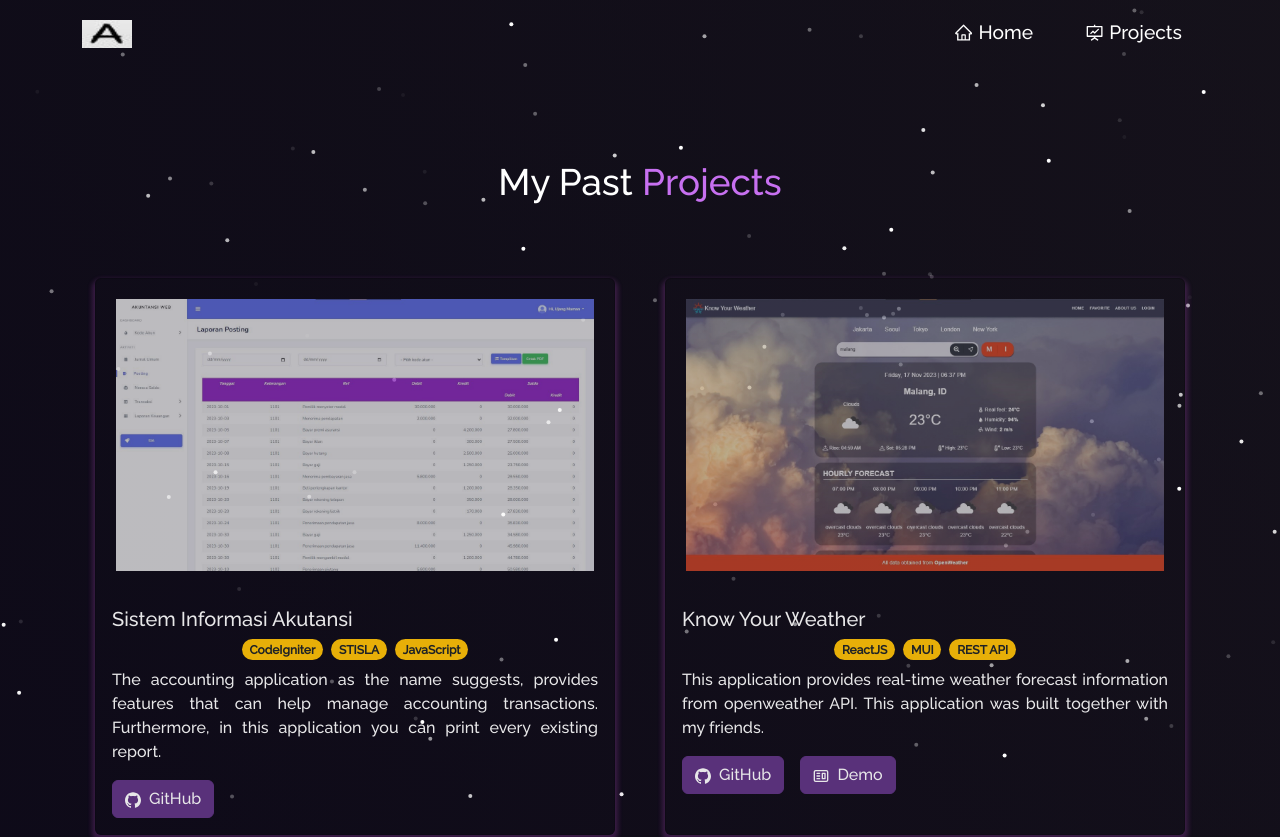
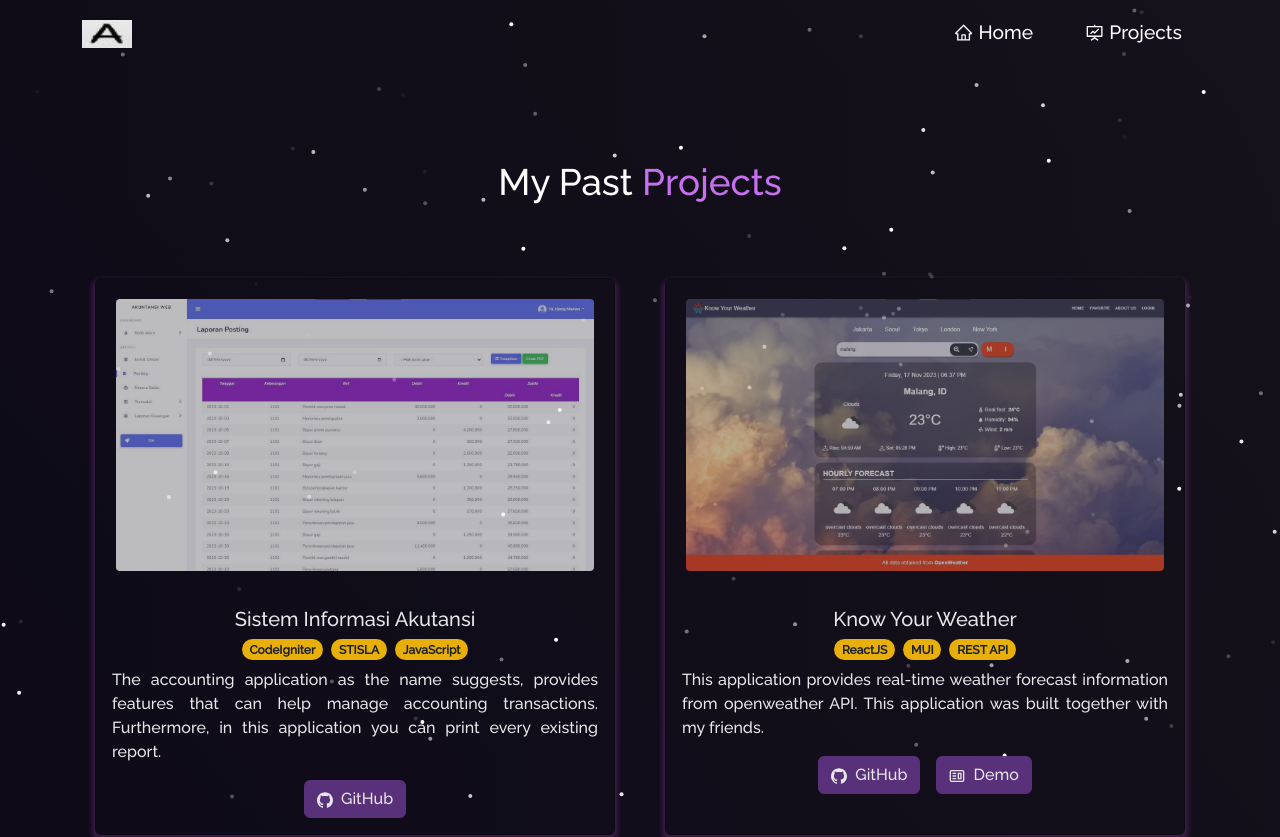
Before and after one commit to andiparis/portfolio--reactjs, a React (Vite) app: page /projects in a window 1280 px wide. Shown: the top 837 px of the page. Built offline with nearby package versions, Linux system fonts and the light colour scheme.

Commit message:
Update the styles

```diff
--- a/src/styles/styles.css
+++ b/src/styles/styles.css
@@ -89,7 +89,7 @@ button:focus {
   background-color: #1b1a2ea9 !important;
   transition: all 0.3s ease-out 0s !important;
   box-shadow: 0px 10px 10px 0px rgba(9, 5, 29, 0.171) !important;
-  /* backdrop-filter: blur(15px) !important; */
+  backdrop-filter: blur(15px) !important;
 }
 
 .navbar {
@@ -473,6 +473,7 @@ button:focus {
   opacity: 0.9 !important;
   transition: all 0.5s ease 0s !important;
   height: 100% !important;
+  text-align: center !important;
 }
 .project-card-view:hover {
   transform: scale(1.02) !important;
@@ -514,7 +515,7 @@ button:focus {
 .card-img-top {
   padding: 20px !important;
   opacity: 0.8 !important;
-  border-radius: 10px !important;
+  border-radius: 1.5rem !important;
 }
 
 .blog-img {
```
